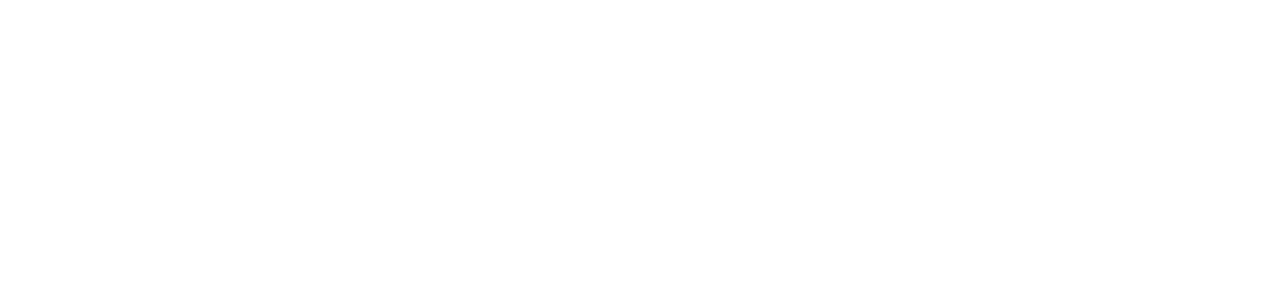
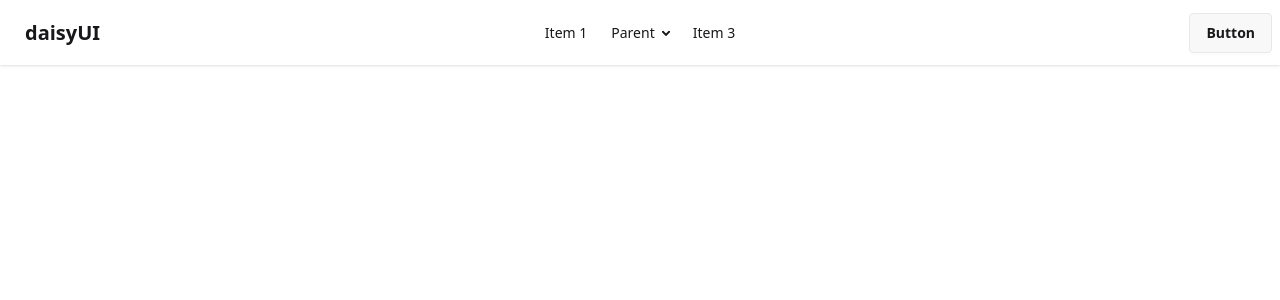
Before and after one commit to Shahariya-17/Positivius-website, a React (Vite) app: page / in a window 1280 px wide. Shown: the top 300 px of the page. Built offline with nearby package versions, Linux system fonts and the light colour scheme.

Commit message:
added google font

```diff
--- /dev/null
+++ b/src/App.css
@@ -0,0 +1,8 @@
+@import url('https://fonts.googleapis.com/css2?family=Space+Grotesk:wght@300..700&display=swap');
+
+.font-space-grotesk{
+  font-family: "Space Grotesk", sans-serif;
+  font-optical-sizing: auto;
+  font-weight: 400;
+  font-style: normal;
+}
--- a/src/Pages/Shared/Navbar/Navbar.jsx
+++ b/src/Pages/Shared/Navbar/Navbar.jsx
@@ -1,11 +1,80 @@
-import React from 'react';
+import React from "react";
 
 const Navbar = () => {
-    return (
-        <div>
-
+  return (
+    <div className="navbar bg-base-100 shadow-sm">
+      <div className="navbar-start">
+        <div className="dropdown">
+          <div tabIndex={0} role="button" className="btn btn-ghost lg:hidden">
+            <svg
+              xmlns="http://www.w3.org/2000/svg"
+              className="h-5 w-5"
+              fill="none"
+              viewBox="0 0 24 24"
+              stroke="currentColor"
+            >
+              {" "}
+              <path
+                strokeLinecap="round"
+                strokeLinejoin="round"
+                strokeWidth="2"
+                d="M4 6h16M4 12h8m-8 6h16"
+              />{" "}
+            </svg>
+          </div>
+          <ul
+            tabIndex="-1"
+            className="menu menu-sm dropdown-content bg-base-100 rounded-box z-1 mt-3 w-52 p-2 shadow"
+          >
+            <li>
+              <a>Item 1</a>
+            </li>
+            <li>
+              <a>Parent</a>
+              <ul className="p-2">
+                <li>
+                  <a>Submenu 1</a>
+                </li>
+                <li>
+                  <a>Submenu 2</a>
+                </li>
+              </ul>
+            </li>
+            <li>
+              <a>Item 3</a>
+            </li>
+          </ul>
         </div>
-    );
+        <a className="btn btn-ghost text-xl">daisyUI</a>
+      </div>
+      <div className="navbar-center hidden lg:flex">
+        <ul className="menu menu-horizontal px-1">
+          <li>
+            <a>Item 1</a>
+          </li>
+          <li>
+            <details>
+              <summary>Parent</summary>
+              <ul className="p-2">
+                <li>
+                  <a>Submenu 1</a>
+                </li>
+                <li>
+                  <a>Submenu 2</a>
+                </li>
+              </ul>
+            </details>
+          </li>
+          <li>
+            <a>Item 3</a>
+          </li>
+        </ul>
+      </div>
+      <div className="navbar-end">
+        <a className="btn">Button</a>
+      </div>
+    </div>
+  );
 };
 
 export default Navbar;
--- a/src/layouts/RootLayout.jsx
+++ b/src/layouts/RootLayout.jsx
@@ -5,7 +5,7 @@
 
 const RootLayout = () => {
     return (
-        <div>
+        <div className='font-space-grotesk'>
             <Navbar/>
             <Outlet></Outlet>
             <Footer/>
```
